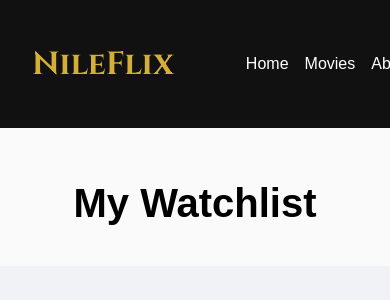
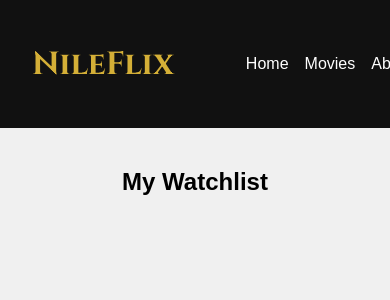
Before and after one commit to ucoi/NileFlix-FrontEnd, a React (Create React App) app: page /watchlist in a window 390 px wide. Shown: the top 300 px of the page. Built offline with nearby package versions, Linux system fonts and the light colour scheme.

Commit message:
adjusted the movie cards in the watchlist section

```diff
--- a/src/pages/watchlist/Watchlist.css
+++ b/src/pages/watchlist/Watchlist.css
@@ -1,17 +1,22 @@
-/* src/pages/Watchlist.css */
+html, body {
+    height: 100%;
+    margin: 0;
+    padding: 0;
+}
 
 .watchlist {
+    display: flex;
+    flex-direction: column;
+    min-height: 100vh;
     padding: 20px;
-    max-width: 1200px;
-    margin: 0 auto;
     font-family: Arial, sans-serif;
-    background-color: #fafafa; /* Brown background color */
-    color: #fff; /* White text color for better contrast */
+    background-color: #f0f0f0;
+    color: #000;
 }
 
 .watchlist-title {
     font-size: 2.5em;
-    color: #000000; /* Red color for the header */
+    color: #000000; /* Blue color for the header */
     margin-bottom: 20px;
     text-align: center;
 }
@@ -19,6 +24,30 @@
 .movie-grid {
     display: flex;
     flex-wrap: wrap;
-    gap: 20px;
+    gap: 10px;
     justify-content: center;
+    flex-grow: 0.3; /* Ensure the movie grid takes up the remaining space */
 }
+
+/* Media Queries */
+@media (max-width: 768px) {
+    .watchlist-title {
+        font-size: 2em;
+    }
+
+    .movie-card {
+        flex: 1 1 calc(50% - 20px);
+        max-width: calc(50% - 20px);
+    }
+}
+
+@media (max-width: 480px) {
+    .watchlist-title {
+        font-size: 1.5em;
+    }
+
+    .movie-card {
+        flex: 1 1 calc(100% - 20px);
+        max-width: calc(100% - 20px);
+    }
+}
```
